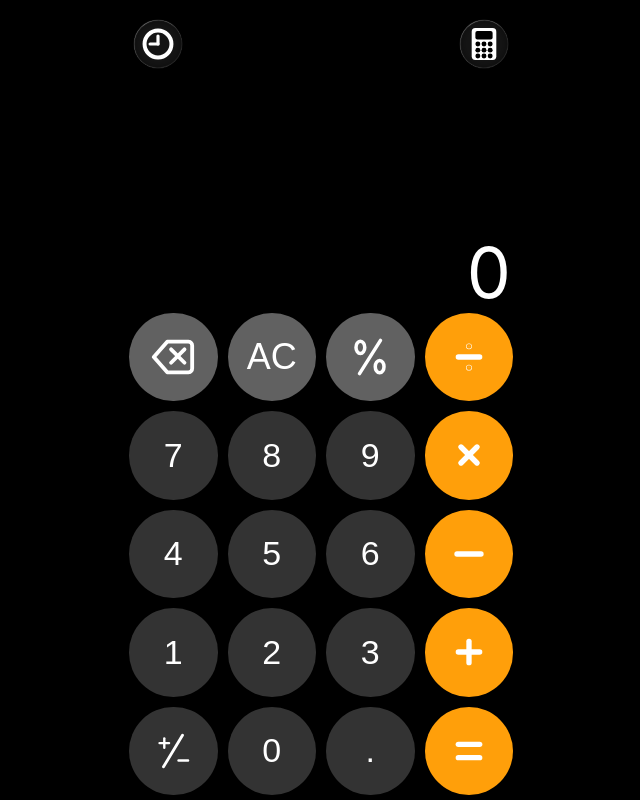
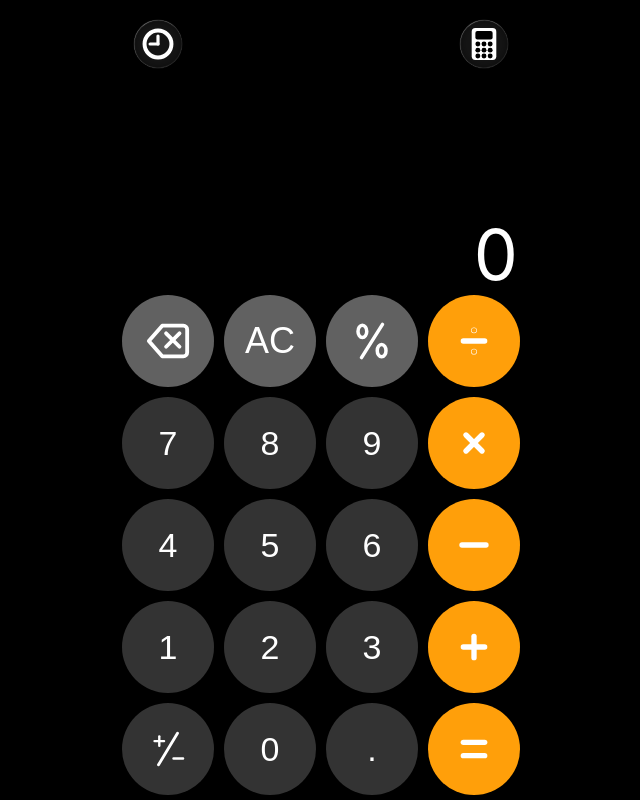
Before and after one commit to WHQJonathan/CALCULATOR, a plain HTML site: page index.html in a window 1280 px wide. Shown: the whole page, without its empty margins (319-959 px from the left). Drawn offline with Linux system fonts and the light colour scheme.

Commit message:
Add files via upload

```diff
--- a/index.html
+++ b/index.html
@@ -9,7 +9,7 @@
   /* [保持你原本的 CSS 完全不動] */
   html, body { background-color: #000000; width: 100%; height: 100%; margin: 0; padding: 0; overflow: hidden; position: fixed; inset: 0; overscroll-behavior: none; -webkit-font-smoothing: antialiased; font-family: -apple-system, BlinkMacSystemFont, "Segoe UI", Roboto, Helvetica, Arial, sans-serif; -webkit-user-select: none; user-select: none; touch-action: manipulation; }
   body { display: flex; justify-content: center; align-items: flex-end; }
-  .calculator { width: 100%; max-width: 414px; height: 100%; max-height: 900px; padding: 15px; box-sizing: border-box; display: flex; flex-direction: column; justify-content: flex-end; position: relative; padding-top: max(140px, env(safe-area-inset-top)); padding-bottom: 5px; background-color: #000000; }
+  .calculator { width: 100%; max-width: 414px; height: 100%; max-height: 900px; padding: 8px; box-sizing: border-box; display: flex; flex-direction: column; justify-content: flex-end; position: relative; padding-top: max(140px, env(safe-area-inset-top)); padding-bottom: 5px; background-color: #000000; }
   .status-bar { position: absolute; top: 0; left: 0; width: 100%; box-sizing: border-box; padding-left: 20px; padding-right: 20px; display: flex; justify-content: space-between; align-items: center; padding-top: max(15px, env(safe-area-inset-top)); color: white; z-index: 10; }
   /* 時鐘 Icon 的專屬樣式 */
   .icon {
```
